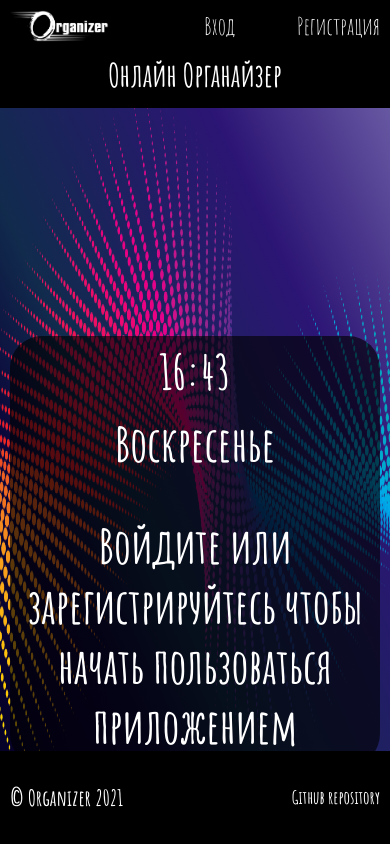
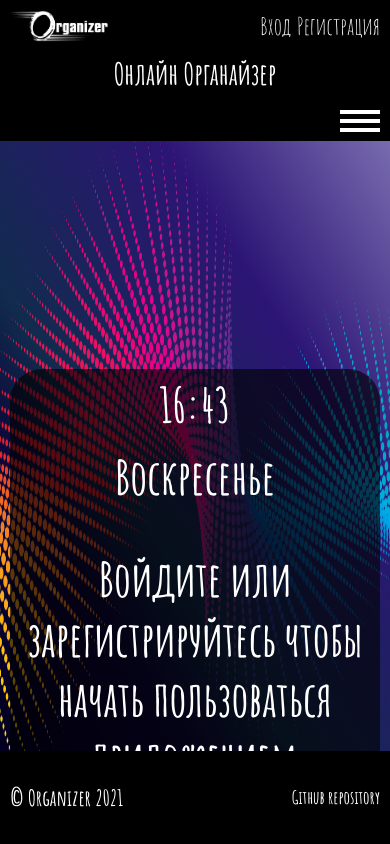
Before and after one commit to Eshechka/Organizer, a React (Create React App) app: page / in a window 390 px wide. Built offline with nearby package versions, Linux system fonts and the light colour scheme.

Commit message:
Поправила стили nav header

```diff
--- a/src/App.js
+++ b/src/App.js
@@ -33,7 +33,8 @@ function App({user, setCurrentUser}) {
   return (
     <>
       <HeaderContainer />
-      {user ? <Nav user={user} /> : null}
+      <Nav user={user} />
+      {/* {user ? <Nav user={user} /> : null} */}
       <Routes>
         <Route
           exact
@@ -57,9 +58,10 @@ function App({user, setCurrentUser}) {
         <Route
           exact
           path="/profile"
-          element={
-            user === false ? <Navigate to="/" /> : <ProfilePageContainer />
-          }
+          element={<ProfilePageContainer />}
+          // element={
+          //   user === false ? <Navigate to="/" /> : <ProfilePageContainer />
+          // }
         />
         <Route path="/notfound" element={<NotFound />} />
         <Route path="*" element={<Navigate to="/notfound" />} />
--- a/src/App.scss
+++ b/src/App.scss
@@ -40,6 +40,36 @@
 
 @mixin main-content() {
   flex-grow: 1;
+  /*background: linear-gradient(rgb(79, 78, 78), black, rgb(77, 76, 76)) center*/
+  /*center/cover no-repeat;*/
+  /*background-color: #7f5a83;*/
+  /*background-image: linear-gradient(315deg, #7f5a83 0%, #0d324d 74%);*/
+  /* background-image: linear-gradient(315deg, #130f40 0%, #000000 74%); */
+  /* background-image: linear-gradient(
+    315deg,
+    rgb(17, 43, 77) 0%,
+    rgb(120, 107, 175) 50%
+  ); */
+  /* background: linear-gradient(
+      to right top,
+      rgb(3, 0, 33),
+      rgb(4, 0, 35) 2%,
+      rgb(11, 5, 57) 24%,
+      rgb(14, 7, 65) 38%,
+      rgb(44, 21, 117) 71%,
+      rgb(45, 48, 143)
+    ),
+    linear-gradient(rgba(0, 8, 255, 0.1), rgba(0, 8, 255, 0)); */
+  background: linear-gradient(
+      to right top,
+      rgb(3, 0, 33),
+      rgb(4, 0, 35) 2%,
+      rgb(11, 5, 57) 24%,
+      rgb(17, 43, 77) 38%,
+      rgb(44, 21, 117) 71%,
+      rgb(120, 107, 175)
+    ),
+    linear-gradient(rgba(0, 8, 255, 0.1), rgba(0, 8, 255, 0));
 }
 
 $color-text: #ffffff;
@@ -47,9 +77,3 @@ $color-hover: #bbb;
 
 $background-color-main: black;
 $background-color-additional: rgb(31, 1, 29);
-
-#root {
-  height: 100%;
-  display: flex;
-  flex-direction: column;
-}
--- a/src/components/Button/Button.module.css
+++ /dev/null
@@ -1,42 +0,0 @@
-#root {
-  height: 100%;
-  display: flex;
-  flex-direction: column;
-}
-
-.button {
-  min-width: 204px;
-  min-height: 57px;
-  border: none;
-  outline: none;
-  background-color: #000000;
-  box-shadow: inset 0 0 15px -3px #fff8f8;
-  border-radius: 38px;
-  color: white;
-  text-align: center;
-  font-weight: 700;
-  font-family: "Amatic SC", cursive;
-  font-size: 24px;
-  transition: box-shadow 0.2s ease-in 0s;
-}
-@media screen and (max-width: 768px) {
-  .button {
-    min-width: 170px;
-    min-height: 50px;
-  }
-}
-@media screen and (max-width: 480px) {
-  .button {
-    min-width: 160px;
-    min-height: 50px;
-    font-size: 22px;
-  }
-}
-.button:hover {
-  box-shadow: inset 0 0 9px -2px #fff8f8;
-}
-.button:active, .button:focus {
-  box-shadow: inset 0 0 12px -3px #fff8f8;
-}
-
-/*# sourceMappingURL=Button.module.css.map */
--- a/src/components/Header/Header.js
+++ b/src/components/Header/Header.js
@@ -2,7 +2,7 @@ import React from "react";
 import logo from "../../img/logo.png";
 import styles from "./Header.module.scss";
 
-export default function Header({ user, click }) {
+export default function Header({user, click}) {
   return (
     <div className={styles.header}>
       <div className={styles.header__container}>
@@ -12,14 +12,18 @@ export default function Header({ user, click }) {
         <h1 className={styles.header__title}>Онлайн Органайзер</h1>
         {user === true ? (
           <div className={styles.header__auth}>
-            <span className={styles.header__logout} onClick={click}>
+            <span className={styles[`header__auth-text`]} onClick={click}>
               Выйти
             </span>
           </div>
         ) : (
-          <div className={styles.header__wap}>
-            <p  className={styles.header__wap__logout} onClick={click}>Вход</p>
-            <p  className={styles.header__wap__logout} onClick={click}>Регистрация</p>
+          <div className={styles[`header__auth-login`]}>
+            <p className={styles[`header__auth-text`]} onClick={click}>
+              Вход
+            </p>
+            <p className={styles[`header__auth-text`]} onClick={click}>
+              Регистрация
+            </p>
           </div>
         )}
       </div>
--- a/src/components/Header/Header.module.scss
+++ b/src/components/Header/Header.module.scss
@@ -16,14 +16,21 @@
     min-height: 70px;
     padding: 6px 0;
   }
+  @include phones {
+    min-height: unset;
+  }
 
   &__container {
     @include container;
     display: flex;
     justify-content: space-between;
     width: 100%;
+    @include tablets {
+      align-items: flex-start;
+    }
     @include phones {
       flex-wrap: wrap;
+      align-items: center;
     }
   }
   &__logo {
@@ -60,9 +67,10 @@
     text-align: center;
     @include tablets {
       font-size: 32px;
+      padding: 30px 0 0;
     }
     @include phones {
-      font-size: 32px;
+      font-size: 30px;
       order: 3;
       width: 100%;
       padding: 10px;
@@ -76,31 +84,24 @@
       justify-content: flex-end;
     }
   }
-  &__wap{
+  &__auth-login {
     display: flex;
-    width: 176px ;
+    width: 176px;
     justify-content: space-between;
     align-items: center;
-    &__logout {
-      margin: 0;
-      font-weight: 400;
-      font-size: 24px;
-      color: $color-text;
-      cursor: pointer;
-      transition: color 0.2s ease-in 0s;
-      &:hover {
-        color: $color-hover;
-      }
+
+    @include tablets {
+      width: 120px;
     }
   }
-  &__logout {
+  &__auth-text {
+    margin: 0;
     font-weight: 400;
     font-size: 24px;
     color: $color-text;
-    text-align: center;
-    margin-left: 47px;
     cursor: pointer;
     transition: color 0.2s ease-in 0s;
+    text-align: center;
     &:hover {
       color: $color-hover;
     }
--- a/src/components/Nav/Nav.module.scss
+++ b/src/components/Nav/Nav.module.scss
@@ -6,17 +6,19 @@
   background-color: #000000;
   padding: 17px 0 17px;
   z-index: 4;
+
+  @include tablets {
+    min-height: 25px;
+    height: unset;
+    padding: 5px 0;
+  }
+
   &__container {
     @include container;
 
     &_invisible {
       display: none;
     }
-  }
-  @include tablets {
-    min-height: 40px;
-    height: unset;
-    padding: 5px 0;
   }
 
   &__navlist {
@@ -30,7 +32,7 @@
         bottom: 0;
         left: 0;
         width: 100%;
-        background-color:rgba(0,0,0,.9);
+        background-color: rgba(0, 0, 0, 0.9);
         padding: 20px 15px;
       }
     }
--- a/src/index.css
+++ b/src/index.css
@@ -2,6 +2,8 @@ html,
 body,
 #root {
   height: 100%;
+  display: flex;
+  flex-direction: column;
 }
 body {
   position: relative;
@@ -12,35 +14,5 @@ body {
   font-family: "Amatic SC", cursive;
   -webkit-font-smoothing: antialiased;
   -moz-osx-font-smoothing: grayscale;
-  /*background: linear-gradient(rgb(79, 78, 78), black, rgb(77, 76, 76)) center*/
-  /*center/cover no-repeat;*/
-  /*background-color: #7f5a83;*/
-  /*background-image: linear-gradient(315deg, #7f5a83 0%, #0d324d 74%);*/
   background-color: #130f40;
-  /* background-image: linear-gradient(315deg, #130f40 0%, #000000 74%); */
-  /* background-image: linear-gradient(
-    315deg,
-    rgb(17, 43, 77) 0%,
-    rgb(120, 107, 175) 50%
-  ); */
-  /* background: linear-gradient(
-      to right top,
-      rgb(3, 0, 33),
-      rgb(4, 0, 35) 2%,
-      rgb(11, 5, 57) 24%,
-      rgb(14, 7, 65) 38%,
-      rgb(44, 21, 117) 71%,
-      rgb(45, 48, 143)
-    ),
-    linear-gradient(rgba(0, 8, 255, 0.1), rgba(0, 8, 255, 0)); */
-  background: linear-gradient(
-      to right top,
-      rgb(3, 0, 33),
-      rgb(4, 0, 35) 2%,
-      rgb(11, 5, 57) 24%,
-      rgb(17, 43, 77) 38%,
-      rgb(44, 21, 117) 71%,
-      rgb(120, 107, 175)
-    ),
-    linear-gradient(rgba(0, 8, 255, 0.1), rgba(0, 8, 255, 0));
 }
--- a/src/pages/ProfilePage/ProfilePage.module.scss
+++ b/src/pages/ProfilePage/ProfilePage.module.scss
@@ -39,26 +39,28 @@
     font-size: 36px;
     font-weight: 700;
     color: white;
-    margin-top: 120px;
-    margin-bottom: 140px;
+    margin-top: 80px;
+    margin-bottom: 90px;
     @include tablets {
-      margin-top: 70px;
-      margin-bottom: 60px;
+      margin-top: 40px;
+      margin-bottom: 40px;
       font-size: 32px;
     }
   }
 }
+
 .changepassword {
   display: flex;
   justify-content: space-around;
   align-items: center;
-  margin: 79px auto;
+  margin: 50px auto;
   width: 80%;
-
+  position: relative;
 
   @include tablets {
-    margin-top: 20px;
+    margin: 30px 0 20px;
     justify-content: center;
+    width: 100%;
   }
   @include phones {
     flex-direction: column;
@@ -73,9 +75,13 @@
     @include tablets {
       margin: 0 20px 0 0;
       align-self: center;
-      width: unset;
+      width: 100%;
       min-width: 100px;
-      font-size: 22px;
+      font-size: 20px;
+      position: absolute;
+      bottom: 100%;
+      left: 0;
+      line-height: 24px;
     }
     @include phones {
       margin: 0;
@@ -85,7 +91,7 @@
   &__input {
     width: 293px;
     height: 63px;
-    background: rgba(0, 0, 0, 0.72);
+    background: transparent;
     border: none;
     outline: none;
     border-bottom: solid 2px #ffffff;
@@ -97,6 +103,7 @@
     @include tablets {
       margin-right: 20px;
       width: 40%;
+      flex-grow: 1;
     }
     @include phones {
       margin: 0;
@@ -109,18 +116,18 @@
   &__button {
     align-self: center;
     @include phones {
-      margin-top: 30px;
+      margin: 15px 0;
       width: 80%;
       text-align: center;
     }
   }
   &__submit {
     margin: auto;
-    margin-top: 189px;
-    margin-bottom: 160px;
+    margin-top: 149px;
+    margin-bottom: 130px;
 
     @include tablets {
-      margin-top: 100px;
+      margin-top: 90px;
       margin-bottom: 30px;
     }
   }
```
